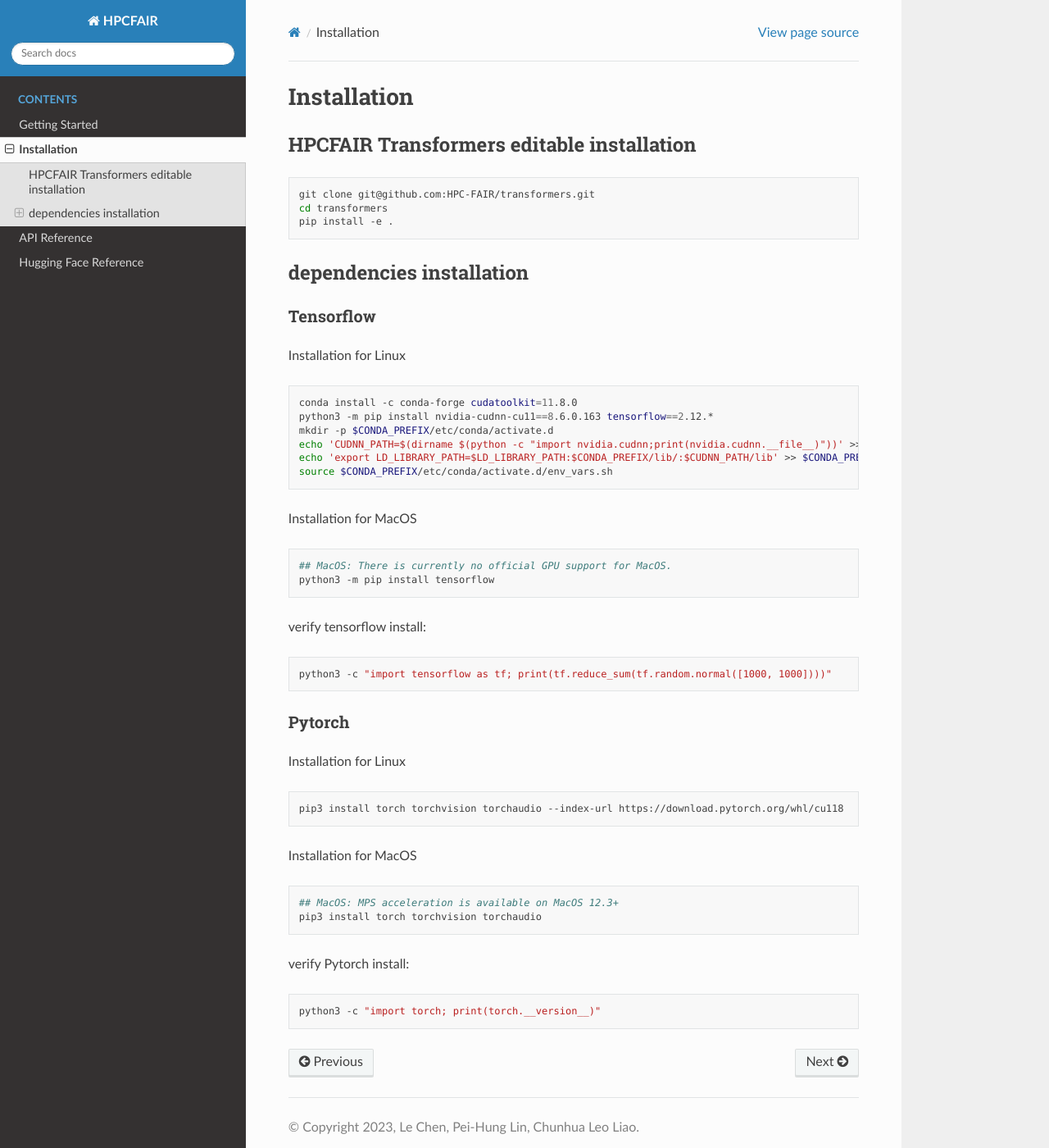
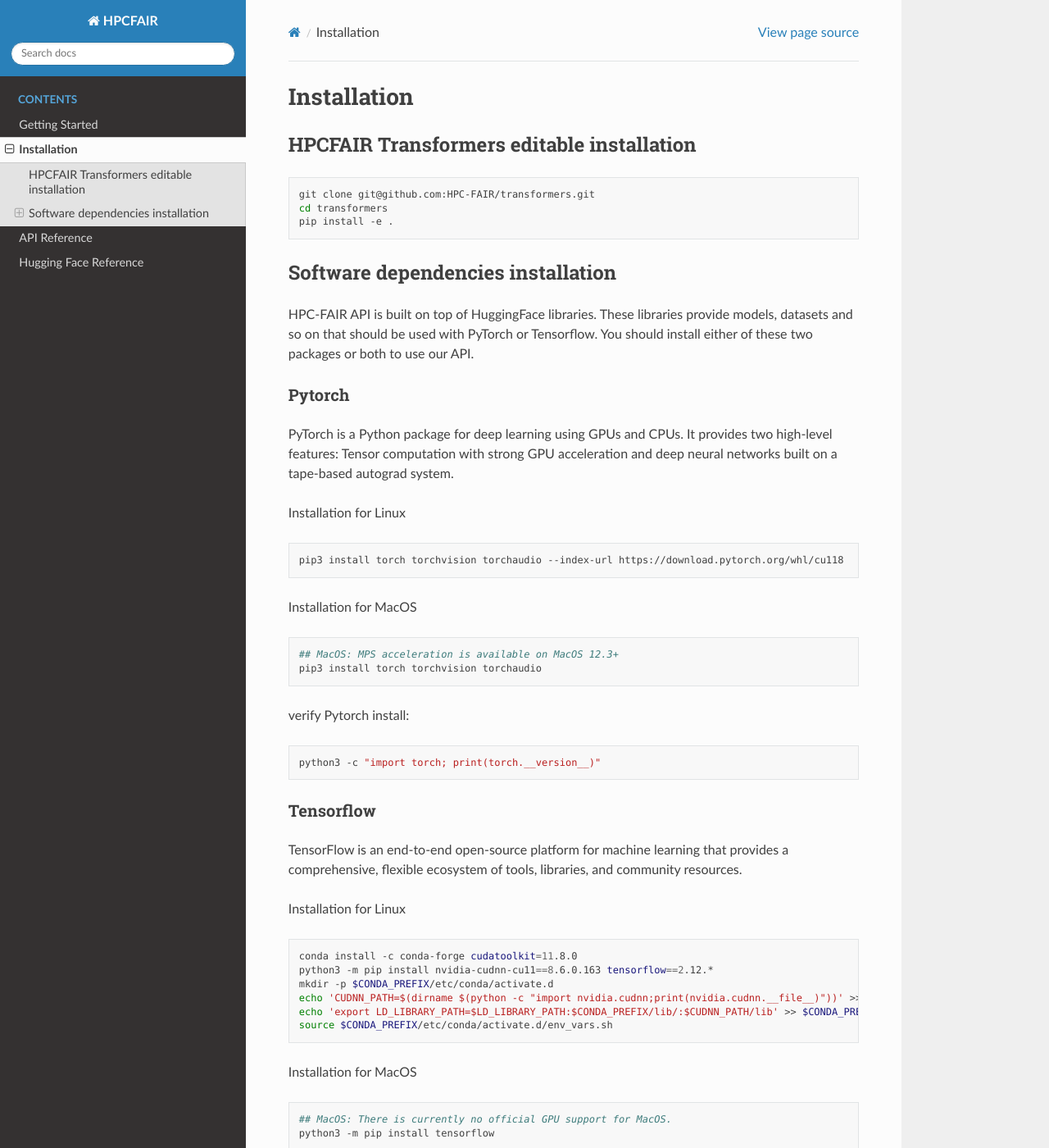
Before and after one commit to HPC-FAIR/docs, a Sphinx documentation site: the page built from source/index/installation.md, in a window 1280 px wide and 1400 px high. Shown: the whole window at 82% size. Built offline with Sphinx 7.4.7 and the Read the Docs theme 2.0.0, drawn with Linux system fonts in a browser that asks for light colours.

Commit message:
Update installation.md

````diff
--- a/source/index/installation.md
+++ b/source/index/installation.md
@@ -6,8 +6,32 @@
 pip install -e .
 ```
 
-## dependencies installation
+## Software dependencies installation
+
+HPC-FAIR API is built on top of HuggingFace libraries. These libraries provide models, datasets and so on that should be used with PyTorch or Tensorflow. You should install either of these two packages or both to use our API.
+
+### Pytorch
+
+PyTorch is a Python package for deep learning using GPUs and CPUs. It provides two high-level features: Tensor computation with strong GPU acceleration and deep neural networks built on a tape-based autograd system.
+
+Installation for Linux
+```bash
+pip3 install torch torchvision torchaudio --index-url https://download.pytorch.org/whl/cu118
+```
+Installation for MacOS
+```bash
+## MacOS: MPS acceleration is available on MacOS 12.3+
+pip3 install torch torchvision torchaudio
+```
+verify Pytorch install:
+```bash
+python3 -c "import torch; print(torch.__version__)"
+```
+
 ### Tensorflow
+
+TensorFlow is an end-to-end open-source platform for machine learning that provides a comprehensive, flexible ecosystem of tools, libraries, and community resources.
+
 Installation for Linux
 ```bash
 conda install -c conda-forge cudatoolkit=11.8.0
@@ -27,18 +51,3 @@
 ```bash
 python3 -c "import tensorflow as tf; print(tf.reduce_sum(tf.random.normal([1000, 1000])))"
 ```
-
-### Pytorch
-Installation for Linux
-```bash
-pip3 install torch torchvision torchaudio --index-url https://download.pytorch.org/whl/cu118
-```
-Installation for MacOS
-```bash
-## MacOS: MPS acceleration is available on MacOS 12.3+
-pip3 install torch torchvision torchaudio
-```
-verify Pytorch install:
-```bash
-python3 -c "import torch; print(torch.__version__)"
-```
````
